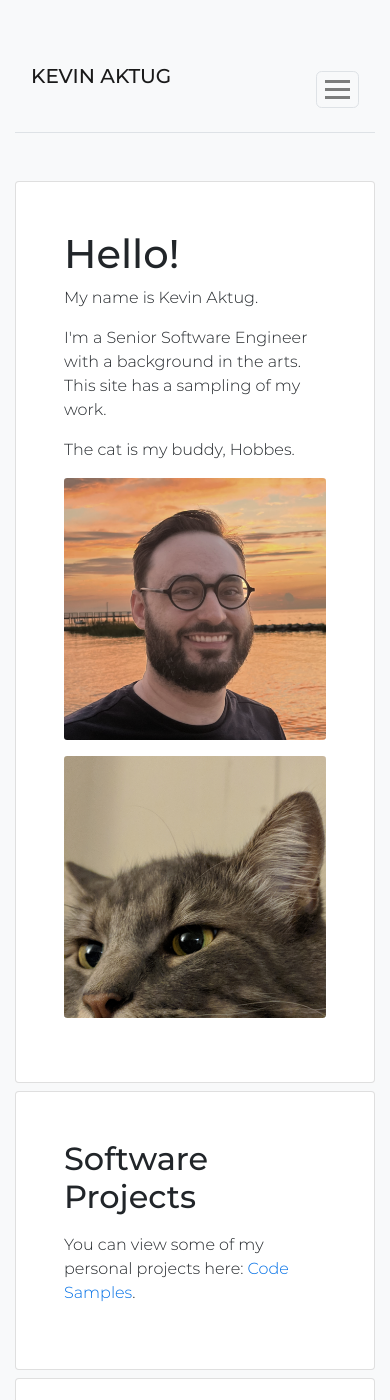
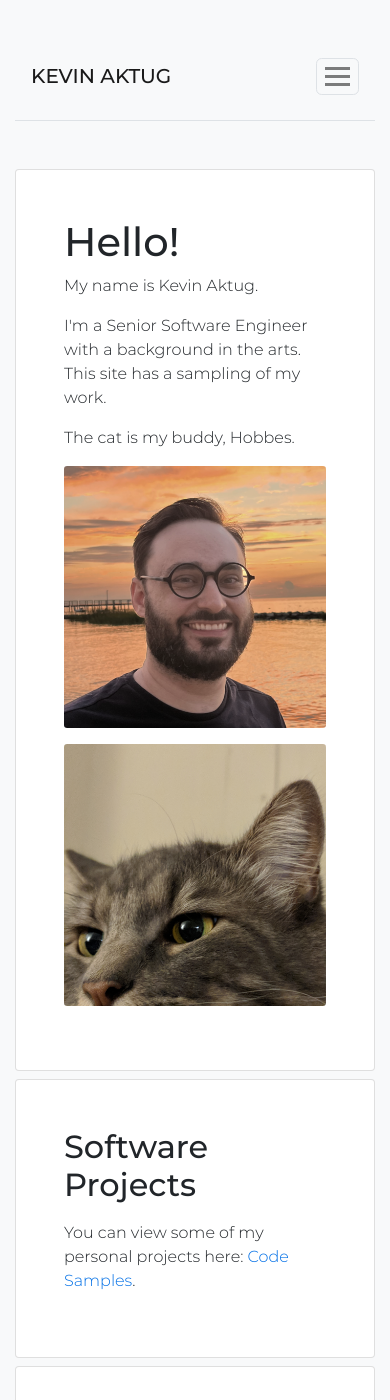
Before and after one commit to Kmagameguy/portfolio, a Jekyll site: the page built from index.html, in a window 390 px wide and 1400 px high. Built offline with Jekyll 4.4.1, drawn with Linux system fonts in a browser that asks for light colours.

Commit message:
Fix Nav Alignment Issue on Mobile

```diff
--- a/assets/css/components/_nav.scss
+++ b/assets/css/components/_nav.scss
@@ -78,6 +78,9 @@
 }
 
 @media (max-width: 768px) {
+  .navbar {
+    align-items: center;
+  }
   .navbar ul {
     flex-direction: column;
     width: 100%;
```
